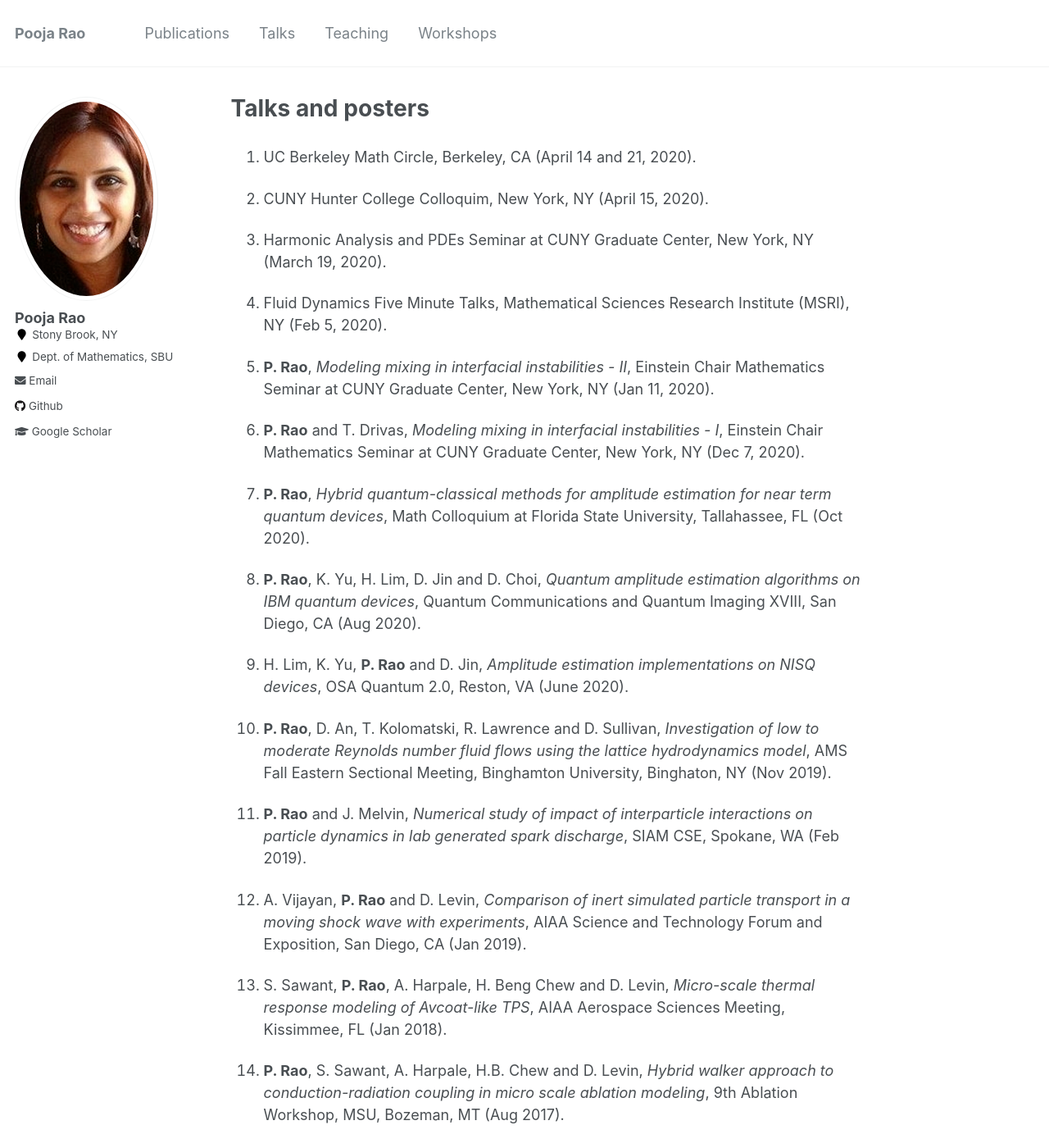
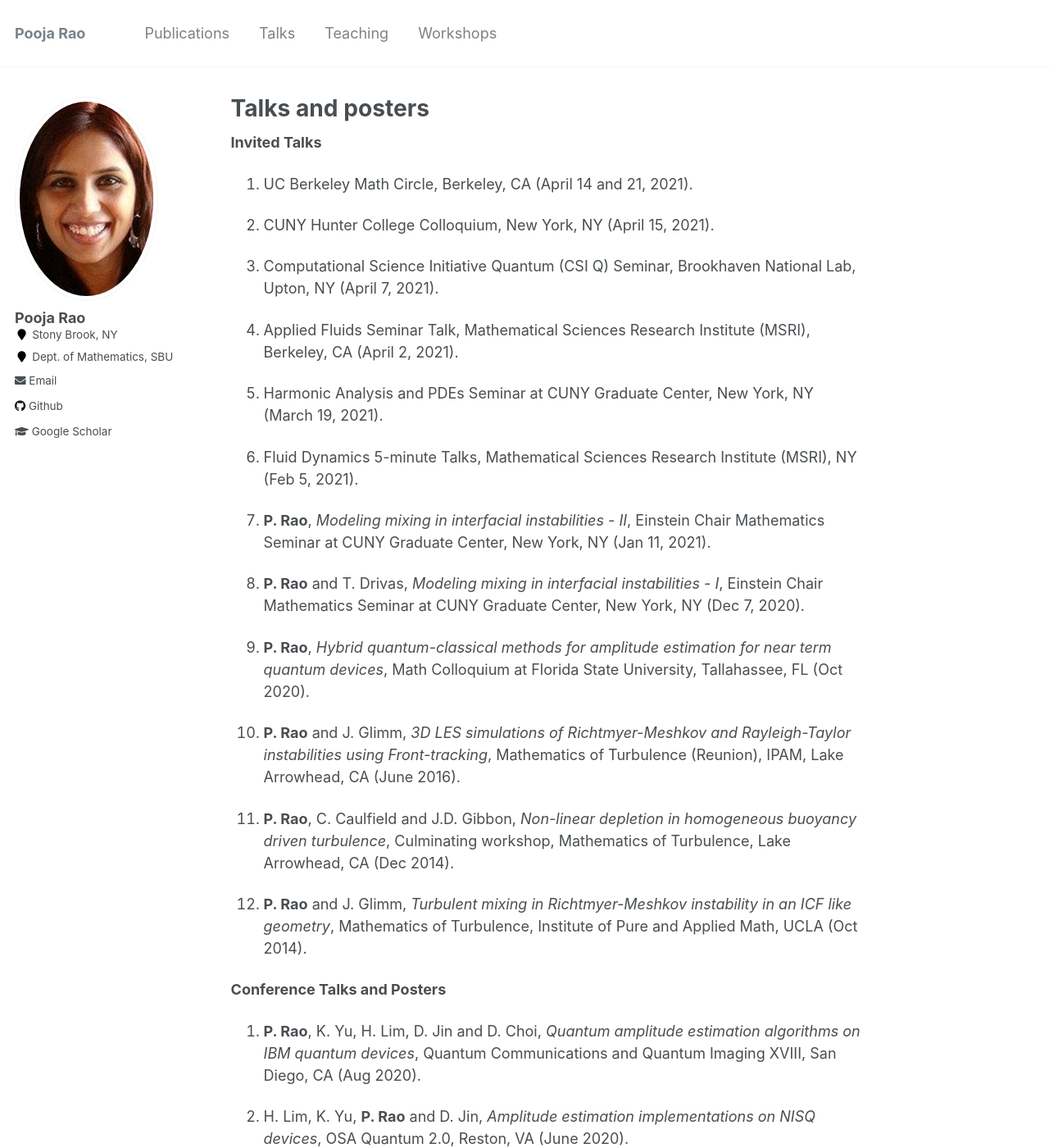
Before and after one commit to poojarao8/poojarao8.github.io, a Jekyll site: the page built from _pages/talks.md, in a window 1280 px wide and 1400 px high. Shown: the whole window at 82% size. Built offline with Jekyll 4.4.1, drawn with Linux system fonts in a browser that asks for light colours; some of the changed text lies outside the part shown.

Commit message:
Updates the talks and divided them into two categories - invited and conference.

```diff
--- a/_pages/talks.md
+++ b/_pages/talks.md
@@ -3,46 +3,58 @@ title: "Talks and posters"
 permalink: /talks/
 author_profile: true
 ---
-21. UC Berkeley Math Circle, Berkeley, CA (April 14 and 21, 2020).
+<b>Invited Talks </b>
 
-20. CUNY Hunter College Colloquim, New York, NY (April 15, 2020).
+12. UC Berkeley Math Circle, Berkeley, CA (April 14 and 21, 2021).
 
-19. Harmonic Analysis and PDEs Seminar at CUNY Graduate Center, New York, NY (March 19, 2020).
+11. CUNY Hunter College Colloquium, New York, NY (April 15, 2021).
 
-18. Fluid Dynamics Five Minute Talks, Mathematical Sciences Research Institute (MSRI), NY (Feb 5, 2020).
+10. Computational Science Initiative Quantum (CSI Q) Seminar, Brookhaven National Lab, Upton, NY (April 7, 2021).
 
-17. **P. Rao**, *Modeling mixing in interfacial instabilities - II*, Einstein Chair Mathematics Seminar at CUNY Graduate Center, New York, NY (Jan 11, 2020).
+9. Applied Fluids Seminar Talk, Mathematical Sciences Research Institute (MSRI), Berkeley, CA (April 2, 2021).
 
-16. **P. Rao** and T. Drivas, *Modeling mixing in interfacial instabilities - I*, Einstein Chair Mathematics Seminar at CUNY Graduate Center, New York, NY (Dec 7, 2020).
+8. Harmonic Analysis and PDEs Seminar at CUNY Graduate Center, New York, NY (March 19, 2021).
 
-15. **P. Rao**, *Hybrid quantum-classical methods for amplitude estimation for near term quantum devices*, Math Colloquium at Florida State University, Tallahassee, FL (Oct 2020).
+7. Fluid Dynamics 5-minute Talks, Mathematical Sciences Research Institute (MSRI), NY (Feb 5, 2021).
 
-14. **P. Rao**, K. Yu, H. Lim, D. Jin and D. Choi, *Quantum amplitude estimation algorithms on IBM quantum devices*, Quantum Communications and Quantum Imaging XVIII, San Diego, CA (Aug 2020).
+6. **P. Rao**, *Modeling mixing in interfacial instabilities - II*, Einstein Chair Mathematics Seminar at CUNY Graduate Center, New York, NY (Jan 11, 2021).
 
-13. H. Lim, K. Yu, **P. Rao** and D. Jin, *Amplitude estimation implementations on NISQ devices*, OSA Quantum 2.0, Reston, VA (June 2020).
+5. **P. Rao** and T. Drivas, *Modeling mixing in interfacial instabilities - I*, Einstein Chair Mathematics Seminar at CUNY Graduate Center, New York, NY (Dec 7, 2020).
 
-12. **P. Rao**, D. An, T. Kolomatski, R. Lawrence and D. Sullivan, *Investigation of low to moderate Reynolds number fluid flows using the lattice hydrodynamics model*, AMS Fall Eastern Sectional Meeting, Binghamton University, Binghaton, NY (Nov 2019).
+4. **P. Rao**, *Hybrid quantum-classical methods for amplitude estimation for near term quantum devices*, Math Colloquium at Florida State University, Tallahassee, FL (Oct 2020).
 
-11. **P. Rao** and J. Melvin, *Numerical study of impact of interparticle interactions on particle dynamics in lab generated spark discharge*, SIAM CSE, Spokane, WA (Feb 2019).
-
-10. A. Vijayan, **P. Rao** and D. Levin, *Comparison of inert simulated particle transport in a moving shock wave with experiments*, AIAA Science and Technology Forum and Exposition, San Diego, CA (Jan 2019).
-
-9. S. Sawant, **P. Rao**, A. Harpale, H. Beng Chew and D. Levin, *Micro-scale thermal response modeling of Avcoat-like TPS*, AIAA Aerospace Sciences Meeting, Kissimmee, FL (Jan 2018).
-
-8. **P. Rao**, S. Sawant, A. Harpale, H.B. Chew and D. Levin, *Hybrid walker approach to conduction-radiation coupling in micro scale ablation modeling*, 9th Ablation Workshop, MSU, Bozeman, MT (Aug 2017).
-
-7. **P. Rao**, J. Melvin and J. Glimm, *Statistical description of transitional length scales in turbulent mixing*, SIAM CSE 2017, Atlanta, GA (Feb 2017).
-
-6. **P. Rao** and J. Glimm, *3D LES simulations of Richtmyer-Meshkov and Rayleigh-Taylor instabilities using Front-tracking*, Mathematics of Turbulence (Reunion), IPAM, Lake Arrowhead, CA (June 2016).
-
-5. **P. Rao**, J. Melvin, D. She, R. Kaufman, H. Lim and J. Glimm, *Development of a hydrodynamic code cFluid (FT/LES/SGS) for turbulent transport applications*, Scientista Foundation, New York City (Oct 2015).
-
-4. **P. Rao**, J. Melvin, R. Kaufman, H. Lim, J. Glimm and D.H. Sharp, *Numerical Study of Turbulent Transport at High Reynolds number in Richtmyer-Meshkov Instability*, American Physical Society, San Antonio, TX (March 2015).
-
-3. **P. Rao**, J. Melvin, R. Kaufman, H. Lim, W. Hu, J. Glimm and D.H. Sharp, *Turbulent transport coefficients in Richtmyer-Meshkov instability using FT/LES/SGS*, Shanks workshop on Mathematics of Fluid Dynamics, Vanderbilt University, Nashville, TN (Feb 2015).
+3. **P. Rao** and J. Glimm, *3D LES simulations of Richtmyer-Meshkov and Rayleigh-Taylor instabilities using Front-tracking*, Mathematics of Turbulence (Reunion), IPAM, Lake Arrowhead, CA (June 2016).
 
 2. **P. Rao**, C. Caulfield and J.D. Gibbon, *Non-linear depletion in homogeneous buoyancy driven turbulence*, Culminating workshop, Mathematics of Turbulence, Lake Arrowhead, CA (Dec 2014).
 
 1. **P. Rao** and J. Glimm, *Turbulent mixing in Richtmyer-Meshkov instability in an ICF like geometry*, Mathematics of Turbulence, Institute of Pure and Applied Math, UCLA (Oct 2014).
 
+
+<b>Conference Talks and Posters</b>
+
+
+11. **P. Rao**, K. Yu, H. Lim, D. Jin and D. Choi, *Quantum amplitude estimation algorithms on IBM quantum devices*, Quantum Communications and Quantum Imaging XVIII, San Diego, CA (Aug 2020).
+
+10. H. Lim, K. Yu, **P. Rao** and D. Jin, *Amplitude estimation implementations on NISQ devices*, OSA Quantum 2.0, Reston, VA (June 2020).
+
+9. **P. Rao**, D. An, T. Kolomatski, R. Lawrence and D. Sullivan, *Investigation of low to moderate Reynolds number fluid flows using the lattice hydrodynamics model*, AMS Fall Eastern Sectional Meeting, Binghamton University, Binghamton, NY (Nov 2019).
+
+8. **P. Rao** and J. Melvin, *Numerical study of impact of interparticle interactions on particle dynamics in lab generated spark discharge*, SIAM CSE, Spokane, WA (Feb 2019).
+
+7. A. Vijayan, **P. Rao** and D. Levin, *Comparison of inert simulated particle transport in a moving shock wave with experiments*, AIAA Science and Technology Forum and Exposition, San Diego, CA (Jan 2019).
+
+6. S. Sawant, **P. Rao**, A. Harpale, H. Beng Chew and D. Levin, *Micro-scale thermal response modeling of Avcoat-like TPS*, AIAA Aerospace Sciences Meeting, Kissimmee, FL (Jan 2018).
+
+5. **P. Rao**, S. Sawant, A. Harpale, H.B. Chew and D. Levin, *Hybrid walker approach to conduction-radiation coupling in micro scale ablation modeling*, 9th Ablation Workshop, MSU, Bozeman, MT (Aug 2017).
+
+4. **P. Rao**, J. Melvin and J. Glimm, *Statistical description of transitional length scales in turbulent mixing*, SIAM CSE 2017, Atlanta, GA (Feb 2017).
+
+
+3. **P. Rao**, J. Melvin, D. She, R. Kaufman, H. Lim and J. Glimm, *Development of a hydrodynamic code cFluid (FT/LES/SGS) for turbulent transport applications*, Scientista Foundation, New York City (Oct 2015).
+
+2. **P. Rao**, J. Melvin, R. Kaufman, H. Lim, J. Glimm and D.H. Sharp, *Numerical Study of Turbulent Transport at High Reynolds number in Richtmyer-Meshkov Instability*, American Physical Society, San Antonio, TX (March 2015).
+
+1. **P. Rao**, J. Melvin, R. Kaufman, H. Lim, W. Hu, J. Glimm and D.H. Sharp, *Turbulent transport coefficients in Richtmyer-Meshkov instability using FT/LES/SGS*, Shanks workshop on Mathematics of Fluid Dynamics, Vanderbilt University, Nashville, TN (Feb 2015).
+
+
 ---
```
